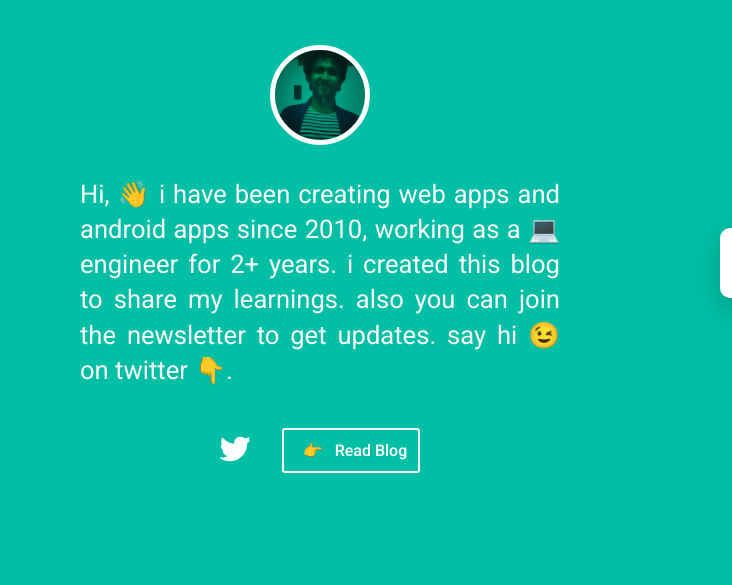
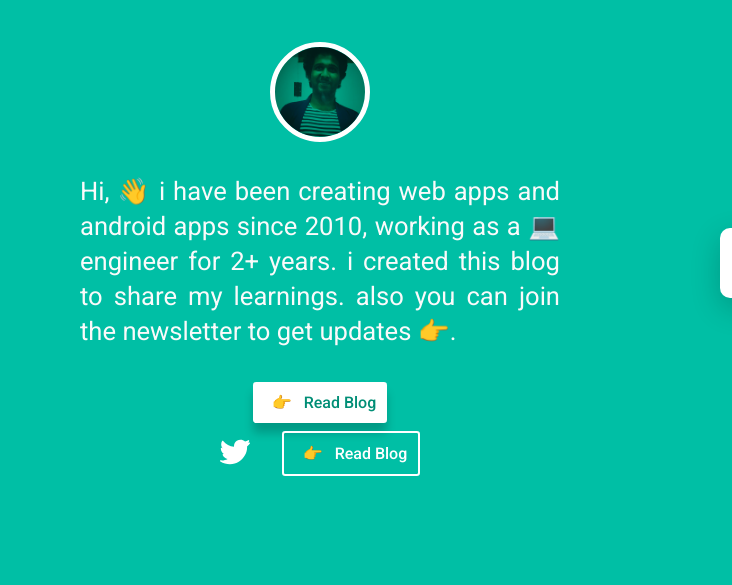
Before and after one commit to Rajakumardev/rajakumar.me, a Gatsby site: page / in a window 1280 px wide. Shown: the part 137-722 px from the top of the page, 0-732 px from the left. Built offline with nearby package versions, Linux system fonts and the light colour scheme; Gatsby itself is replaced by a stand-in of ours; some packages are replaced by stand-ins of ours.

Commit message:
CTA improved to attract user attention

```diff
--- a/src/components/Banner/Banner.js
+++ b/src/components/Banner/Banner.js
@@ -3,6 +3,7 @@ import ConvertKitForm from 'convertkit-react';
 import "./Banner.scss";
 import mypic from "../../images/mypic.jpg"
 import SocialRibbon from '../SocialRibbon/SocialRibbon';
+import { Link } from 'gatsby';
 function Banner() {
     const config = {
         formId: 1964561,
@@ -19,10 +20,15 @@ function Banner() {
                 <div className="banner__details">
                     <p>
                         Hi, 👋 i have been creating web apps and android apps since 2010, working as a 💻 engineer for 2+ years.
-                        i created this blog to share my learnings. also you can join the newsletter to get updates. say hi 😉 on twitter 👇.
+                        i created this blog to share my learnings. also you can join the newsletter to get updates 👉.
                     </p>
                 </div>
-                <SocialRibbon />
+                <div className="banner__cta">
+                    <Link to='/blog'><div className="btn btn-cta"><span className="icon">👉</span> Read Blog</div></Link>
+                </div>
+                <div className="banner__additional-links">
+                    <SocialRibbon />
+                </div>
             </div>
             <div className="banner__child">
                 <div className="card banner__mainCard" >
```
